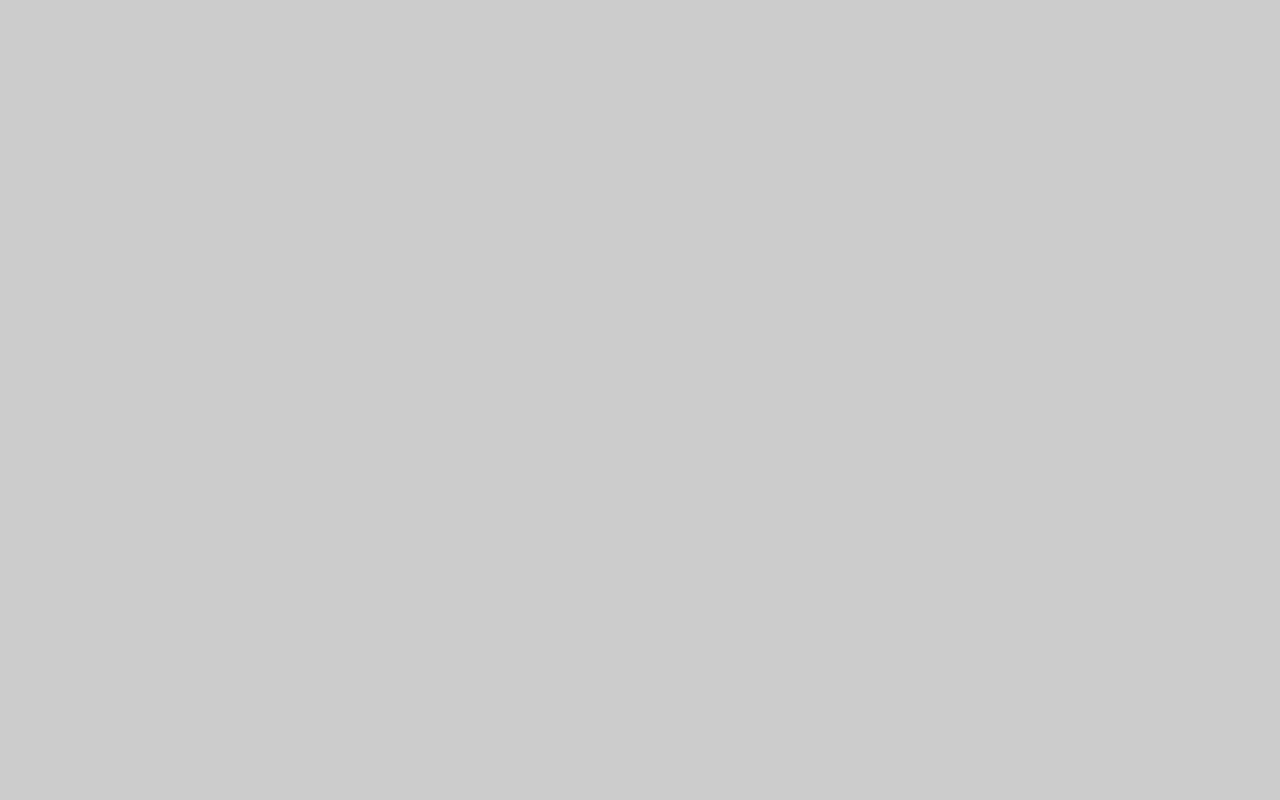
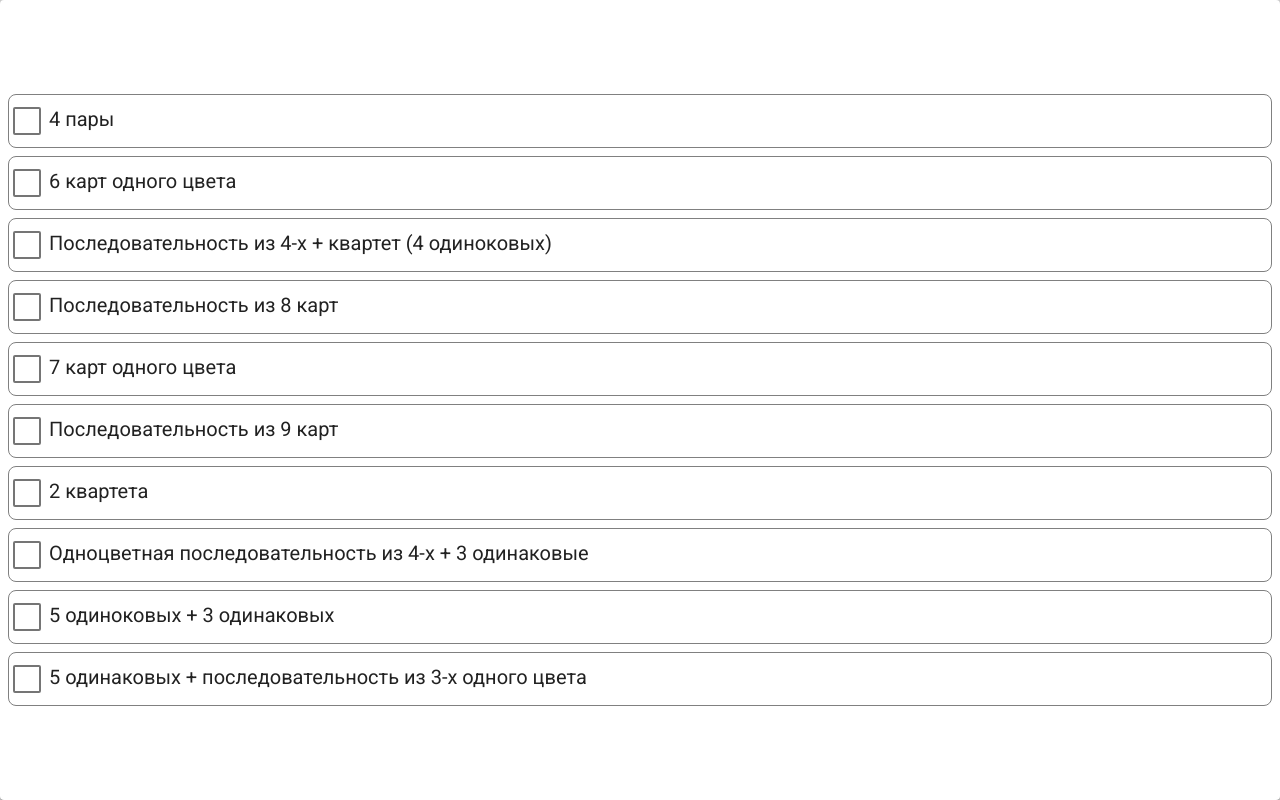
Before and after one commit to salrusrad1604/board-games-counter, an Angular app: page /phase-ten-master in a window 1280 px wide. Before the commit this address led to /. Built offline with nearby package versions, Linux system fonts and the light colour scheme.

Commit message:
Добавил 10 фаз мастер

```diff
--- a/src/app/app-routing.module.ts
+++ b/src/app/app-routing.module.ts
@@ -5,6 +5,7 @@ import { MainMenuComponent } from './components/main-menu/main-menu.component';
 import { TerraformingMarsCounterSettingsComponent } from './components/terraforming-mars-counter-settings/terraforming-mars-counter-settings.component';
 import { TerraformingMarsCounterComponent } from './components/terraforming-mars-counter/terraforming-mars-counter.component';
 import { PhaseTenCounterComponent } from './components/phase-ten-counter/phase-ten-counter.component';
+import { PhaseTenMasterCounterComponent } from './components/phase-ten-master-counter/phase-ten-master-counter.component';
 
 const routes: Routes = [
   {
@@ -24,6 +25,10 @@ const routes: Routes = [
     component: CluedoCounterComponent,
   },
   {
+    path: 'phase-ten-master',
+    component: PhaseTenMasterCounterComponent,
+  },
+  {
     path: 'phase-ten',
     component: PhaseTenCounterComponent,
   },
--- a/src/app/app.module.ts
+++ b/src/app/app.module.ts
@@ -12,6 +12,7 @@ import { SharedModule } from './shared/shared.module';
 import { DialogConfirmComponent } from './components/dialog-confirm/dialog-confirm.component';
 import { TerraformingMarsCounterSettingsComponent } from './components/terraforming-mars-counter-settings/terraforming-mars-counter-settings.component';
 import { PhaseTenCounterComponent } from './components/phase-ten-counter/phase-ten-counter.component';
+import { PhaseTenMasterCounterComponent } from './components/phase-ten-master-counter/phase-ten-master-counter.component';
 
 @NgModule({
   declarations: [
@@ -22,6 +23,7 @@ import { PhaseTenCounterComponent } from './components/phase-ten-counter/phase-t
     DialogConfirmComponent,
     TerraformingMarsCounterSettingsComponent,
     PhaseTenCounterComponent,
+    PhaseTenMasterCounterComponent,
   ],
   imports: [
     BrowserModule,
--- a/src/app/components/main-menu/main-menu.component.ts
+++ b/src/app/components/main-menu/main-menu.component.ts
@@ -20,6 +20,11 @@ export class MainMenuComponent {
       imgSrc: 'assets/cluedo/cluedo-main-picture.jpg',
     },
     {
+      title: '10 фаз мастер',
+      link: '/phase-ten-master',
+      imgSrc: 'assets/phase-ten-master/phase-ten-master-main-picture.jpg',
+    },
+    {
       title: '10 фаз',
       link: '/phase-ten',
       imgSrc: 'assets/phase-ten/phase-ten-main-picture.jpg',
--- /dev/null
+++ b/src/app/components/phase-ten-master-counter/phase-ten-master-counter.component.html
@@ -0,0 +1,10 @@
+<mat-card class="main">
+    <div class="container">
+        <mat-checkbox *ngFor="let item of formData"
+                      [ngClass]="{'line-through': item.value}"
+                      [(ngModel)]="item.value"
+                      (ngModelChange)="changeData()"
+                      [color]="'primary'"> {{item.label}}
+        </mat-checkbox>
+    </div>
+</mat-card>
--- /dev/null
+++ b/src/app/components/phase-ten-master-counter/phase-ten-master-counter.component.scss
@@ -0,0 +1,45 @@
+mat-card {
+  padding: 0;
+}
+
+.main {
+  display: flex;
+  flex-direction: column;
+  box-sizing: border-box;
+  padding: 8px;
+  justify-content: center;
+  height: 100%;
+}
+
+.container {
+  overflow: auto;
+  display: flex;
+  flex-direction: column;
+  box-sizing: border-box;
+  overflow: auto;
+}
+
+:host ::ng-deep {
+  .mat-checkbox {
+    margin: 4px 0;
+    border: 1px solid gray;
+    border-radius: 8px;
+    padding: 12px 4px;
+  }
+  .mat-checkbox-inner-container {
+    width: 28px;
+    height: 28px;
+  }
+  .mat-checkbox-label {
+    font-size: 20px;
+    white-space: normal;
+  }
+}
+
+:host ::ng-deep .line-through.mat-checkbox {
+  background-color: rgb(184, 184, 184);
+
+  .mat-checkbox-label {
+    text-decoration: line-through;
+  }
+}
--- /dev/null
+++ b/src/app/components/phase-ten-master-counter/phase-ten-master-counter.component.ts
@@ -0,0 +1,17 @@
+import { Component } from '@angular/core';
+import { PhaseTenMasterCounterService } from './services/phase-ten-master-counter.service';
+
+@Component({
+  selector: 'app-phase-ten-master-counter',
+  templateUrl: './phase-ten-master-counter.component.html',
+  styleUrls: ['./phase-ten-master-counter.component.scss'],
+})
+export class PhaseTenMasterCounterComponent {
+  formData = this.phaseTenMasterCounterService.getData();
+
+  constructor(private phaseTenMasterCounterService: PhaseTenMasterCounterService) {}
+
+  changeData(): void {
+    this.phaseTenMasterCounterService.setData(this.formData);
+  }
+}
--- /dev/null
+++ b/src/app/components/phase-ten-master-counter/services/phase-ten-master-counter.service.ts
@@ -0,0 +1,64 @@
+import { Injectable } from '@angular/core';
+
+export interface PhaseTenInterface {
+  value: boolean;
+  label: string;
+}
+
+@Injectable({
+  providedIn: 'root',
+})
+export class PhaseTenMasterCounterService {
+  KEY_STORAGE = 'PHASE_TEN_MASTER_COUNTER';
+
+  initData: PhaseTenInterface[] = [
+    {
+      value: false,
+      label: '4 пары',
+    },
+    {
+      value: false,
+      label: '6 карт одного цвета',
+    },
+    {
+      value: false,
+      label: 'Последовательность из 4-х + квартет (4 одиноковых)',
+    },
+    {
+      value: false,
+      label: 'Последовательность из 8 карт',
+    },
+    {
+      value: false,
+      label: '7 карт одного цвета',
+    },
+    {
+      value: false,
+      label: 'Последовательность из 9 карт',
+    },
+    {
+      value: false,
+      label: '2 квартета',
+    },
+    {
+      value: false,
+      label: 'Одноцветная последовательность из 4-х + 3 одинаковые',
+    },
+    {
+      value: false,
+      label: '5 одиноковых + 3 одинаковых',
+    },
+    {
+      value: false,
+      label: '5 одинаковых + последовательность из 3-х одного цвета',
+    },
+  ];
+
+  public setData(data: any) {
+    localStorage.setItem(this.KEY_STORAGE, JSON.stringify(data));
+  }
+
+  public getData(): PhaseTenInterface[] {
+    return localStorage.getItem(this.KEY_STORAGE) ? JSON.parse(localStorage.getItem(this.KEY_STORAGE) as string) : this.initData;
+  }
+}
```
Also changed, not shown: src/assets/phase-ten-master/phase-ten-master-main-picture.jpg (added).
